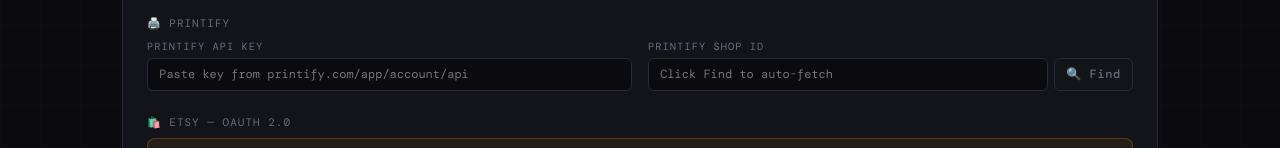
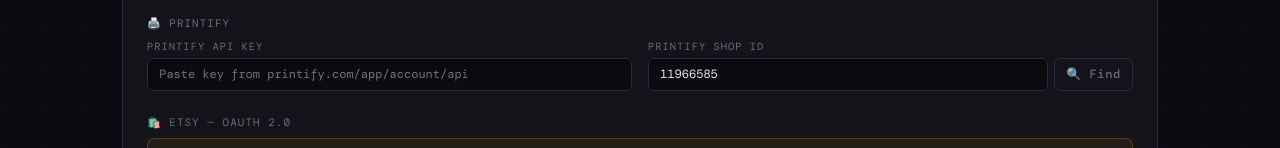
Before and after one commit to victoriajewel/printflow, a plain HTML site: page print-automation.html in a window 1280 px wide. Shown: the part 255-403 px from the top of the page. Drawn offline with nearby package versions, Linux system fonts and the light colour scheme; a web font is replaced by a local one.

Commit message:
Update print-automation.html

```diff
--- a/print-automation.html
+++ b/print-automation.html
@@ -563,7 +563,7 @@
         <div class="key-item">
           <label>Printify Shop ID</label>
           <div style="display:flex; gap:0.4rem;">
-            <input type="text" id="printify-shop-key" placeholder="Click Find to auto-fetch" style="flex:1; min-width:0;" />
+            <input type="text" id="printify-shop-key" value="11966585" style="flex:1; min-width:0;" />
             <button class="btn btn-ghost" onclick="fetchPrintifyShop()" style="padding:0.45rem 0.7rem; white-space:nowrap; flex-shrink:0;">🔍 Find</button>
           </div>
           <div id="shop-fetch-status" style="font-size:0.65rem; color:var(--muted); margin-top:0.3rem;"></div>
```
